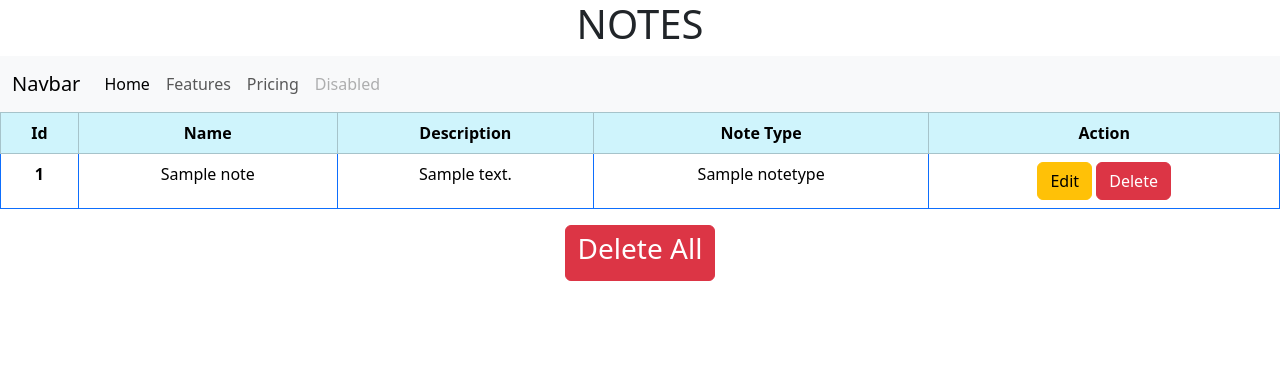
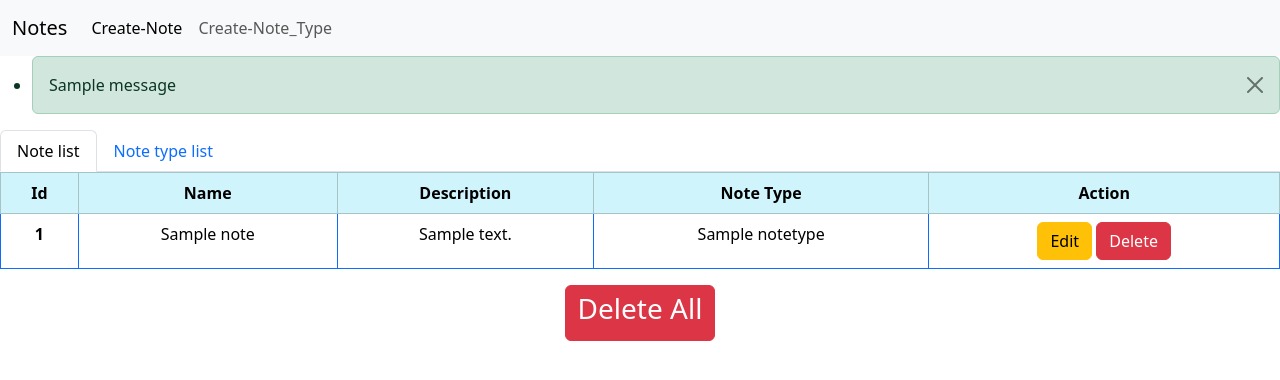
Before and after one commit to Electro487/django_notes, a Django app: page / in a window 1280 px wide. Shown: the top 380 px of the page. Run offline with Django 5.2, Linux system fonts and the light colour scheme; a user stored in the database is signed in; tables that the repository leaves empty hold one stand-in row (values such as "Sample post"); one stand-in notice (Sample message) is shown.

Commit message:
message of success and navbar done

```diff
--- a/base/views.py
+++ b/base/views.py
@@ -4,6 +4,7 @@ from .forms import NoteForm, NoteFormType, UserForm
 from django.contrib.auth.hashers import make_password
 from django.contrib.auth import authenticate, login
 from django.contrib.auth.decorators import login_required
+from django.contrib import messages
 
 
 # Create your views here.
@@ -11,7 +12,9 @@ from django.contrib.auth.decorators import login_required
 @login_required
 def home(request):
     note_objs = Note.objects.filter(user=request.user.id).order_by("id")
-    data = {"notes":note_objs}
+    note_type_objs = NoteType.objects.all().order_by("id")
+    data = {"notes":note_objs, "note_types":note_type_objs}
+
     # print(request)
     # print()
     # print(data["notes"][0].type.name)
@@ -51,6 +54,7 @@ def create_note(request):
             note_obj.user = request.user
             # print(request.user)
             note_obj.save()
+            messages.success(request, "Note Created Successfully")
             return redirect("home")
     data = {"form": note_form_obj}
     return render(request, "create_note.html", context=data)
--- a/templates/create_note.html
+++ b/templates/create_note.html
@@ -8,6 +8,7 @@
     <script src="https://cdn.jsdelivr.net/npm/bootstrap@5.3.3/dist/js/bootstrap.bundle.min.js" integrity="sha384-YvpcrYf0tY3lHB60NNkmXc5s9fDVZLESaAA55NDzOxhy9GkcIdslK1eN7N6jIeHz" crossorigin="anonymous"></script>
 </head>
 <body>
+    {% include "nav.html" %}
     <form method="POST">
       {% csrf_token %}
       {{form}}
--- a/templates/edit_note.html
+++ b/templates/edit_note.html
@@ -8,6 +8,7 @@
     <script src="https://cdn.jsdelivr.net/npm/bootstrap@5.3.3/dist/js/bootstrap.bundle.min.js" integrity="sha384-YvpcrYf0tY3lHB60NNkmXc5s9fDVZLESaAA55NDzOxhy9GkcIdslK1eN7N6jIeHz" crossorigin="anonymous"></script>
 </head>
 <body>
+    {% include "nav.html" %}
     <form method="post">
         {% csrf_token %}
         {{form}}
--- a/templates/index.html
+++ b/templates/index.html
@@ -8,31 +8,24 @@
     <script src="https://cdn.jsdelivr.net/npm/bootstrap@5.3.3/dist/js/bootstrap.bundle.min.js" integrity="sha384-YvpcrYf0tY3lHB60NNkmXc5s9fDVZLESaAA55NDzOxhy9GkcIdslK1eN7N6jIeHz" crossorigin="anonymous"></script>
 </head>
 <body>
-    <h1 style="text-align: center">NOTES</h1>
-    <nav class="navbar navbar-expand-lg bg-body-tertiary">
-      <div class="container-fluid">
-        <a class="navbar-brand" href="#">Navbar</a>
-        <button class="navbar-toggler" type="button" data-bs-toggle="collapse" data-bs-target="#navbarNav" aria-controls="navbarNav" aria-expanded="false" aria-label="Toggle navigation">
-          <span class="navbar-toggler-icon"></span>
-        </button>
-        <div class="collapse navbar-collapse" id="navbarNav">
-          <ul class="navbar-nav">
-            <li class="nav-item">
-              <a class="nav-link active" aria-current="page" href="#">Home</a>
-            </li>
-            <li class="nav-item">
-              <a class="nav-link" href="#">Features</a>
-            </li>
-            <li class="nav-item">
-              <a class="nav-link" href="#">Pricing</a>
-            </li>
-            <li class="nav-item">
-              <a class="nav-link disabled" aria-disabled="true">Disabled</a>
-            </li>
+    {% include "nav.html" %}
+
+    {% if messages %}
+        <ul class="messages">
+            {% for message in messages %}
+            <li class="alert alert-success alert-dismissible fade show">{{message}} <button type="button" class="btn-close" data-bs-dismiss="alert" aria-label="Close"></button></li>
+            {% endfor %}
         </ul>
-        </div>
+    {% endif %}
+
+    <nav>
+      <div class="nav nav-tabs" id="nav-tab" role="tablist">
+        <button class="nav-link active" id="nav-list-tab" data-bs-toggle="tab" data-bs-target="#nav-list" type="button" role="tab" aria-controls="nav-profile" aria-selected="false">Note list</button>
+        <button class="nav-link" id="nav-list-type-tab" data-bs-toggle="tab" data-bs-target="#nav-type-list" type="button" role="tab" aria-controls="nav-contact" aria-selected="false">Note type list</button>
       </div>
     </nav>
+    <div class="tab-content" id="nav-tabContent">
+      <div class="tab-pane fade show active" id="nav-list" role="tabpanel" aria-labelledby="nav-profile-tab">
         <table class="table table-bordered border-primary">
           <thead class="table-info">
             <tr align="center">
@@ -79,6 +72,31 @@
           <h3>Delete All</h3>
         </button></div>
 
+      </div>
+      <div class="tab-pane fade" id="nav-type-list" role="tabpanel" aria-labelledby="nav-contact-tab">
+        <table class="table table-bordered border-primary">
+          <thead class="table-info">
+            <tr align="center">
+              <th scope="col">Id</th>
+              <th scope="col">Name</th>
+            </tr>
+          </thead>
+          <tbody>
+            {% for note_type in note_types %}
+              <tr align="center">
+                <th scope="row">{{note_type.id}}</th>
+                <td>{{note_type.name}}</td>
+              </tr>
+            {% endfor %}
+          </tbody>
+        </table>
+      </div>
+    </div>
+
+
+
+
+
       <!-- Modal -->
       <div class="modal fade" id="everything" tabindex="-1" aria-labelledby="exampleModalLabel" aria-hidden="true">
         <div class="modal-dialog">
--- /dev/null
+++ b/templates/nav.html
@@ -0,0 +1,19 @@
+<nav class="navbar navbar-expand-lg bg-body-tertiary">
+    <div class="container-fluid">
+      <a class="navbar-brand" href="{% url "home" %}">Notes</a>
+      <button class="navbar-toggler" type="button" data-bs-toggle="collapse" data-bs-target="#navbarNav" aria-controls="navbarNav" aria-expanded="false" aria-label="Toggle navigation">
+        <span class="navbar-toggler-icon"></span>
+      </button>
+      <div class="collapse navbar-collapse" id="navbarNav">
+        <ul class="navbar-nav">
+          <li class="nav-item">
+            <a class="nav-link active" aria-current="page" href="{% url "create_note" %}">Create-Note</a>
+          </li>
+          <li class="nav-item">
+            <a class="nav-link" href="{% url "create_notetype" %}">Create-Note_Type</a>
+          </li>
+          </li>
+        </ul>
+      </div>
+    </div>
+  </nav>
```
Lines whose indentation alone changed are shown as unchanged.
